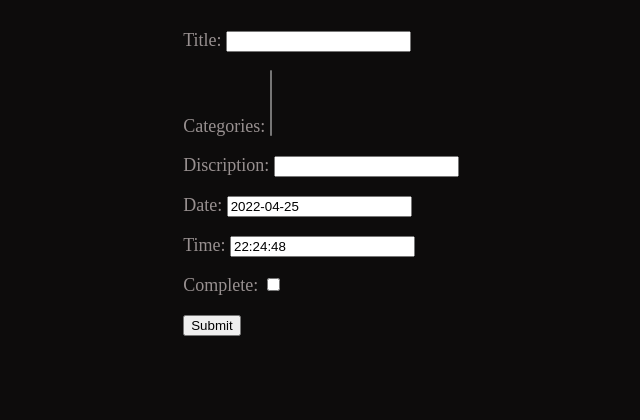
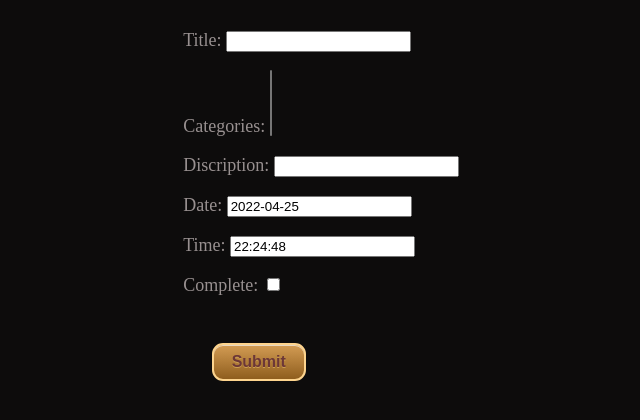
Before and after one commit to nununuam/Tsks, a Django app: page /tasks/new/ in a window 1280 px wide. Shown: the part 290-710 px from the top of the page, without its empty margins (520-1160 px from the left). Run offline with Django 4.2, Linux system fonts and the light colour scheme; the visitor is signed in with stand-in values (Sample User, id 1); data that the repository does not hold is empty.

Commit message:
new tasks page is done

```diff
--- a/main_app/static/styles/styles.css
+++ b/main_app/static/styles/styles.css
@@ -128,3 +128,23 @@ div .profiletasks {
 .newtaskfillin {
     margin-top: 20%;
 }
+div button {
+    box-shadow:inset 0px 1px 0px 0px #e9d8c1;
+	background:linear-gradient(to bottom, #d09951 5%, #8f5e1e 100%);
+	background-color:#ffc477;
+	border-radius:11px;
+	border:2px solid #fdd48e;
+	display:inline-block;
+	cursor:pointer;
+	color:#6c3737;
+	font-family:Arial;
+	font-size:16px;
+	font-weight:bold;
+	padding:8px 18px;
+	text-decoration:none;
+	text-shadow:0px 1px 0px #cc9f52;
+}
+div button:hover{
+    background:linear-gradient(to bottom, #e5ad63 5%, #eeaa52 100%);
+	background-color:#9e993e;
+}
--- a/main_app/templates/newTask.html
+++ b/main_app/templates/newTask.html
@@ -9,8 +9,9 @@
             <form method = "post">
                 {% csrf_token %}
                 {{form.as_p}}
-
-                <input type="submit" value="Submit" />
+                <div>
+                    <button>Submit</button>
+                </div>
             </form>
         </span>
     </div>
```
